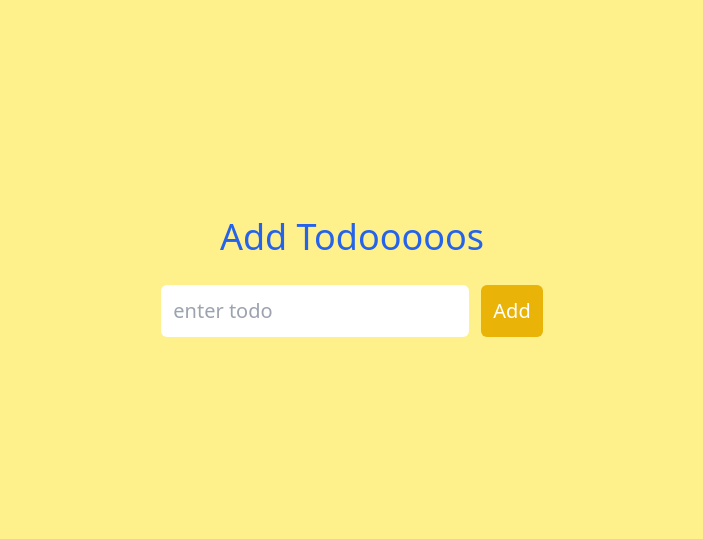
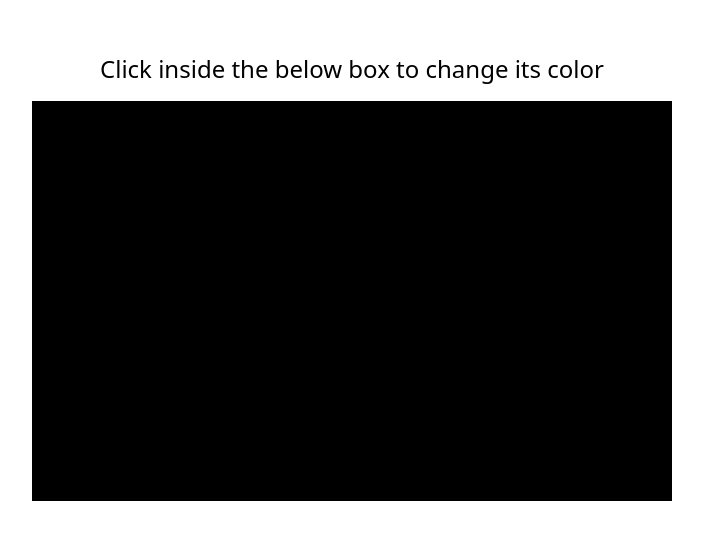
Before and after one commit to karan-verma108/30ProjectsReact, a React (Vite) app in the folder 30projectsreact/: page / in a window 1280 px wide. Shown: the part 123-662 px from the top of the page, without its empty margins (288-991 px from the left). Built offline with nearby package versions, Linux system fonts and the light colour scheme.

Commit message:
dynamic background for a container

```diff
--- a/30projectsreact/src/App.tsx
+++ b/30projectsreact/src/App.tsx
@@ -5,8 +5,8 @@
 // import ToggleSwitch from './components/ToggleSwitch';
 // import DisplayAPIData from './components/DisplayAPIData';
 // import SpecifiedTimeCounter from './components/basicComponents/SpecifiedTimeCounter';
-
-import Todo from './components/todo';
+// import Todo from './components/todo';
+import DynamicBackground from './components/basicComponents/DynamicBackground';
 
 function App() {
   return (
@@ -18,7 +18,8 @@ function App() {
       {/* <ToggleSwitch /> */}
       {/* <DisplayAPIData /> */}
       {/* <SpecifiedTimeCounter /> */}
-      <Todo />
+      {/* <Todo /> */}
+      <DynamicBackground />
     </>
   );
 }
--- /dev/null
+++ b/30projectsreact/src/components/basicComponents/DynamicBackground.tsx
@@ -0,0 +1,28 @@
+import { useState } from 'react';
+
+export default function DynamicBackground(): JSX.Element {
+  const [boxColor, setBoxColor]: [
+    string,
+    React.Dispatch<React.SetStateAction<string>>
+  ] = useState<string>('rgb(0,0,0)');
+
+  const handleBoxClick = (): void => {
+    const red: number = Math.round(Math.random() * 100);
+    const green: number = Math.round(Math.random() * 200);
+    const blue: number = Math.round(Math.random() * 255);
+    setBoxColor(`rgb(${red},${green},${blue})`);
+  };
+
+  return (
+    <div className='w-full h-screen flex flex-col gap-4 justify-center items-center'>
+      <h1 className='text-2xl'>
+        Click inside the below box to change its color
+      </h1>
+      <div
+        className='w-1/2 h-1/2 border border-black cursor-pointer'
+        onClick={handleBoxClick}
+        style={{ backgroundColor: boxColor }}
+      ></div>
+    </div>
+  );
+}
```
